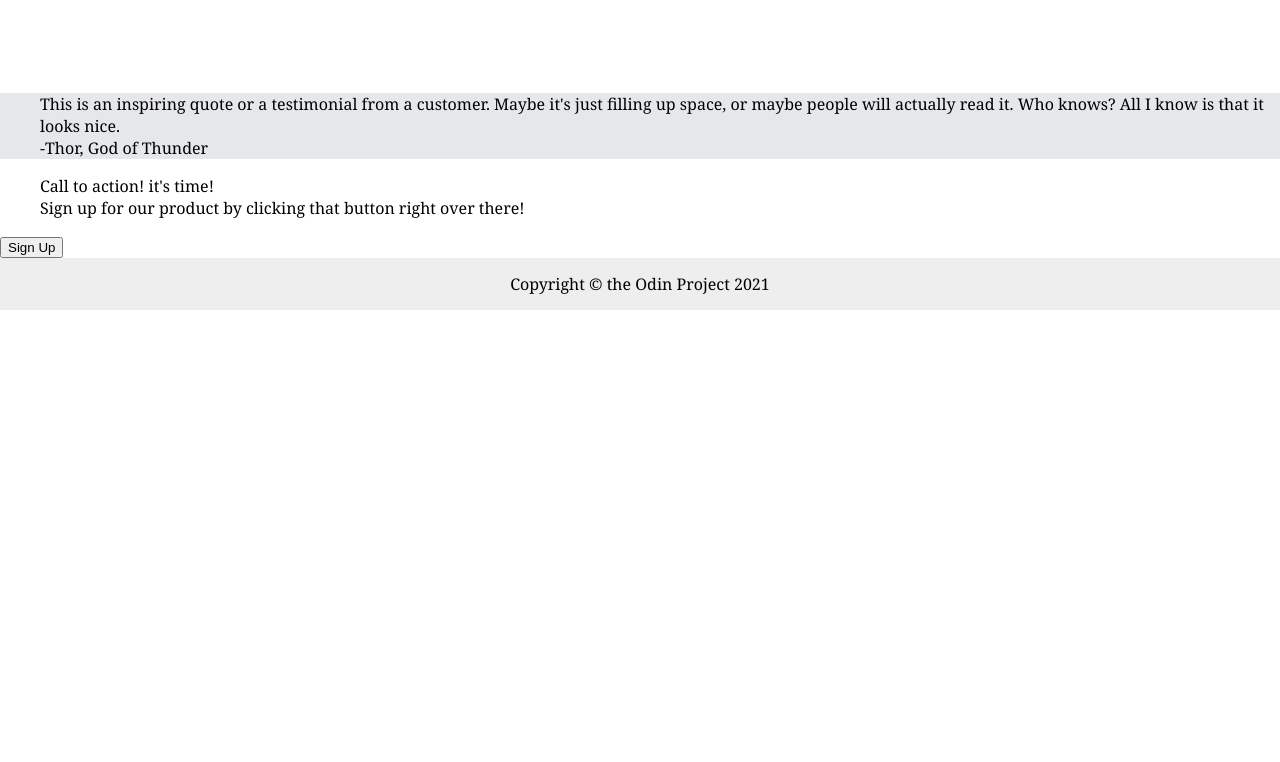
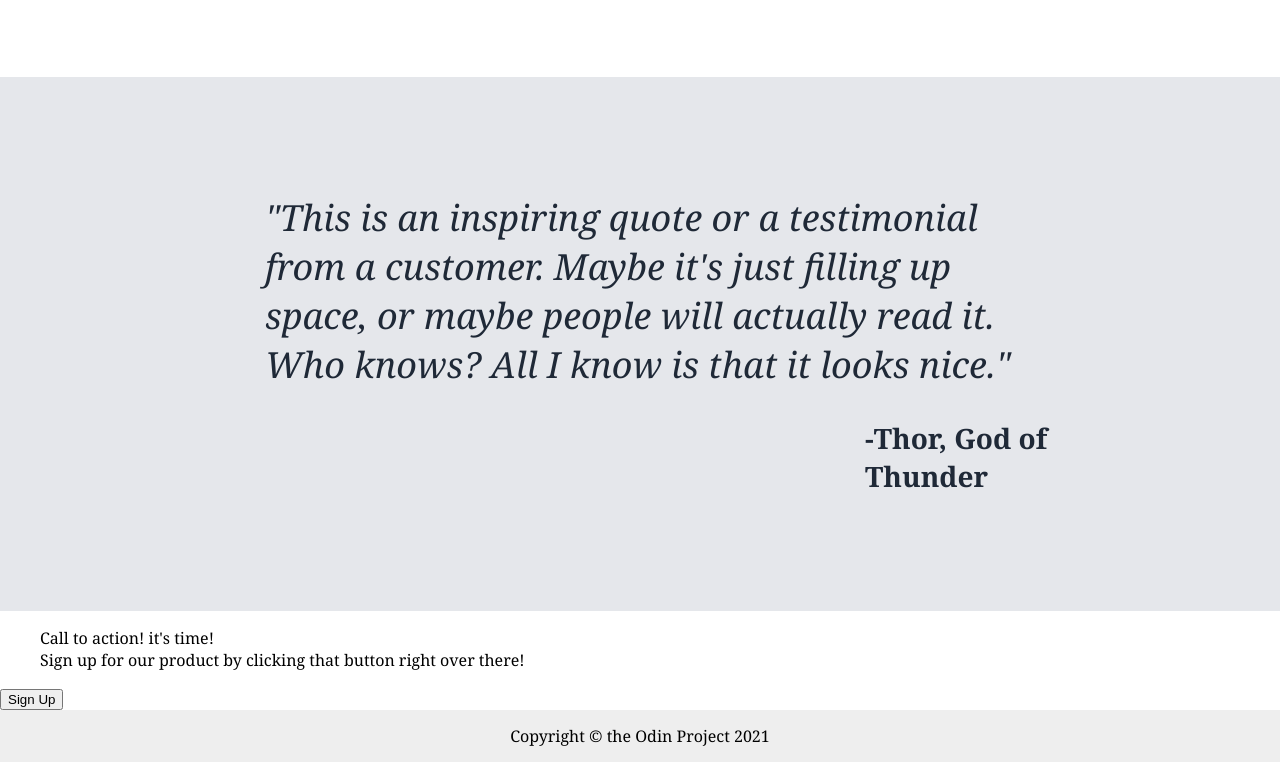
Before and after one commit to natalie-elmore/odin-landing-page, a plain HTML site: page index.html in a window 1280 px wide. Shown: the part 894-1656 px from the top of the page. Before the commit the page ends 1204 px from the top, so only its background shows below. Drawn offline with Linux system fonts and the light colour scheme.

Commit message:
complete quote section

```diff
--- a/index.html
+++ b/index.html
@@ -55,8 +55,8 @@
 
   <div class="quote">
       <ul>
-          <li>This is an inspiring quote or a testimonial from a customer. Maybe it's just filling up space, or maybe people will actually read it. Who knows? All I know is that it looks nice.</li>
-          <li>-Thor, God of Thunder</li>
+          <li>"This is an inspiring quote or a testimonial from a customer. Maybe it's just filling up space, or maybe people will actually read it. Who knows? All I know is that it looks nice."</li>
+          <li class="credit">-Thor, God of Thunder</li>
       </ul>
   </div>
   <div class="blue">
--- a/style.css
+++ b/style.css
@@ -104,6 +104,25 @@ img {
     max-width: 200px;
 }
 
+.quote {
+    font-size: 36px;
+    color: #1f2937;
+    padding: 80px;
+    padding-left: 225px;
+    padding-right: 225px;
+    font-style: italic;
+    font-weight: 100;
+}
+
+.credit {
+    margin-top: 30px;
+    margin-left: 600px;
+    color: #1f2937;
+    font-style: normal;
+    font-weight: 700;
+    font-size: 28px;
+}
+
 .footer {
   bottom: 0;
   left: 0;
```
